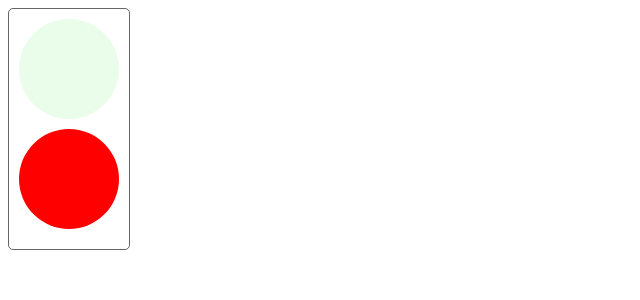
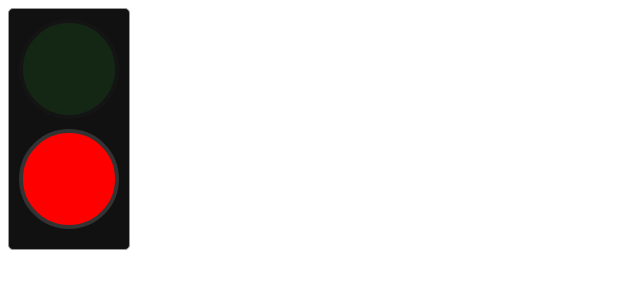
Before and after one commit to AnthonyAstige/blinkinlight, a React (Create React App) app: page / in a window 1280 px wide. Shown: the top 300 px of the page, without its empty margins (0-640 px from the left). Built offline with nearby package versions, Linux system fonts and the light colour scheme.

Commit message:
Borders and lighting

```diff
--- a/src/components/Lamp.js
+++ b/src/components/Lamp.js
@@ -1,9 +1,10 @@
 import React from 'react'
 
 const lightBaseStyle = {
-	width: '100px',
-	height: '100px',
+	width: '92px',
+	height: '92px',
 	margin: '10px',
+	border: '4px solid #333',
 	borderRadius: '50px',
 	transition: 'opacity .3s'
 }
@@ -27,8 +28,9 @@ const Lamp = props => {
 	const style = {
 		width: '120px',
 		height: '240px',
+		backgroundColor: '#111',
 		borderRadius: '5px',
-		border: '1px solid #666'
+		border: '1px solid #999'
 	}
 	const greenColor = '#27e833'
 
```
